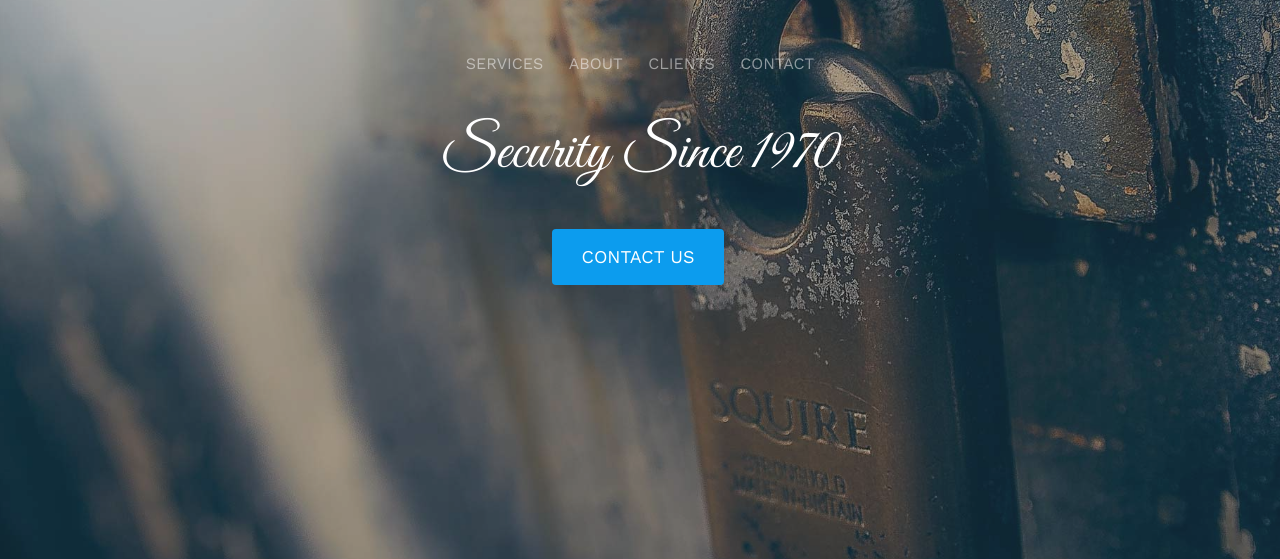
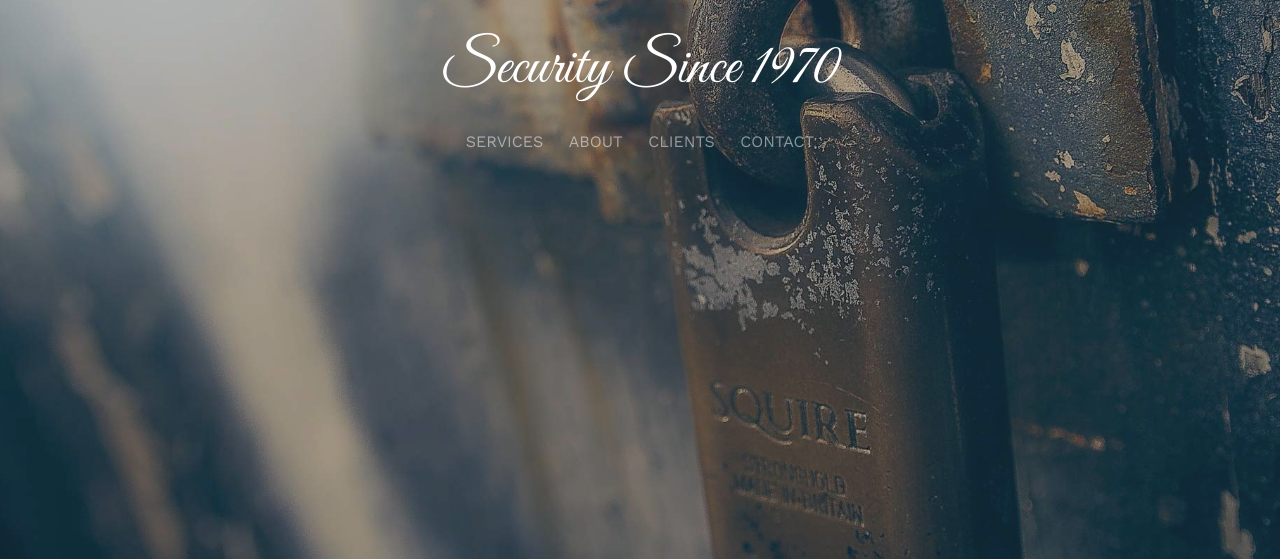
Before and after one commit to Christianq010/liquid-field_services_project, a website: page public/index.html in a window 1280 px wide. Shown: the part 241-800 px from the top of the page. Drawn offline with nearby package versions, Linux system fonts and the light colour scheme; files whose address does not match are found by name; a web font is replaced by a local one.

Commit message:
refactor: Edit Nav item placement with slogan

```diff
--- a/src/assets/css/scss/styles.scss
+++ b/src/assets/css/scss/styles.scss
@@ -226,7 +226,7 @@ figure {
     }
     ul {
         padding: 0;
-        margin: 2px 0 0 0;
+        margin: 5em 0 0 0;
         li {
             padding: 0;
             margin: 0;
@@ -404,7 +404,7 @@ figure {
     .display-t,
     .display-tc {
         z-index: 9;
-        height: 900px;
+        height: 650px;
         display: table;
         width: 100%;
         @media screen and (max-width: $screen-sm) {
```
Also changed, not shown: public/index.html (+2 -0 lines), src/templates/header.html (+2 -0 lines), public/assets/css/styles.css.
